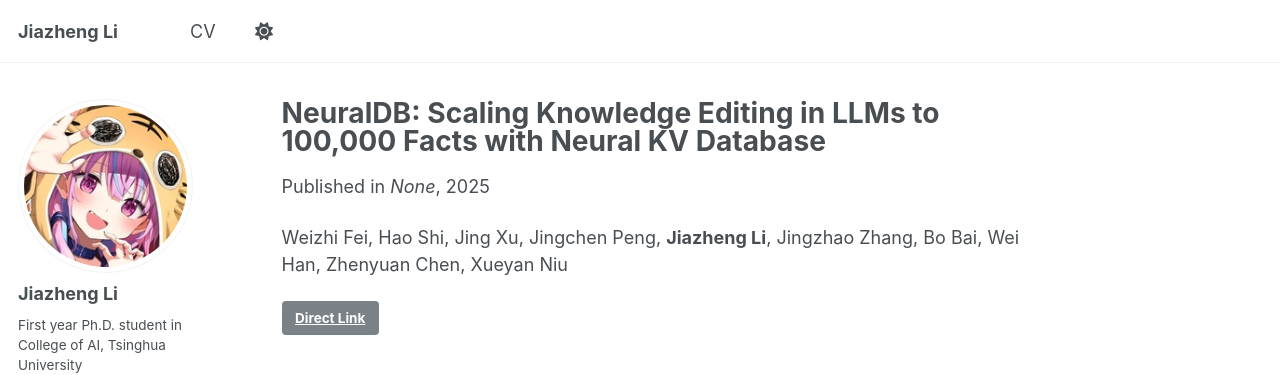
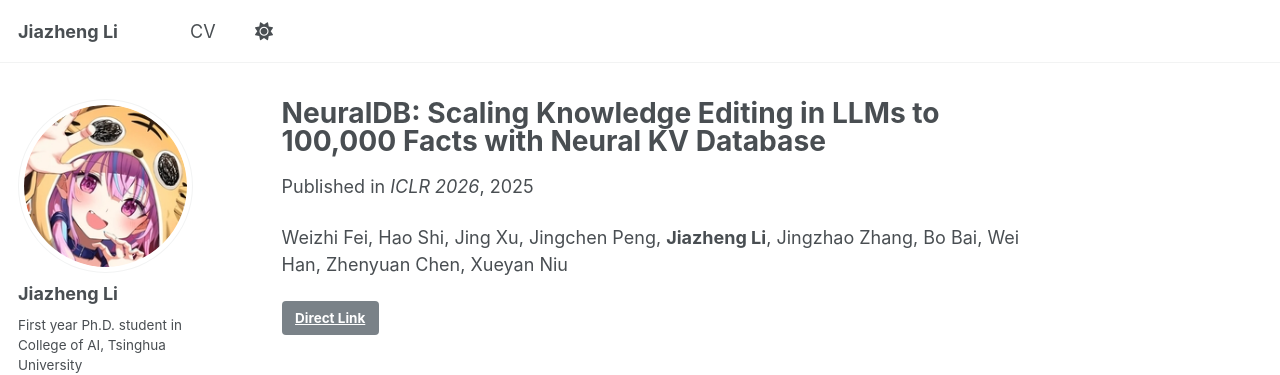
Before and after one commit to jiazhenglithu/jiazhenglithu.github.io, a Jekyll site: the page built from _publications/neuraldb.md, in a window 1280 px wide and 1003 px high. Shown: the top 375 px of the window. Built offline with Jekyll 4.4.1, drawn with Linux system fonts in a browser that asks for light colours; some web fonts are replaced; a script that is not in the unit is left out.

Commit message:
Update neuraldb.md

```diff
--- a/_publications/neuraldb.md
+++ b/_publications/neuraldb.md
@@ -4,7 +4,7 @@ collection: publications
 link: https://arxiv.org/abs/2507.18028
 excerpt:
 date: 2025-07-01
-venue: 'None'
+venue: 'ICLR 2026'
 paperurl:
 citation:
 ---
```
